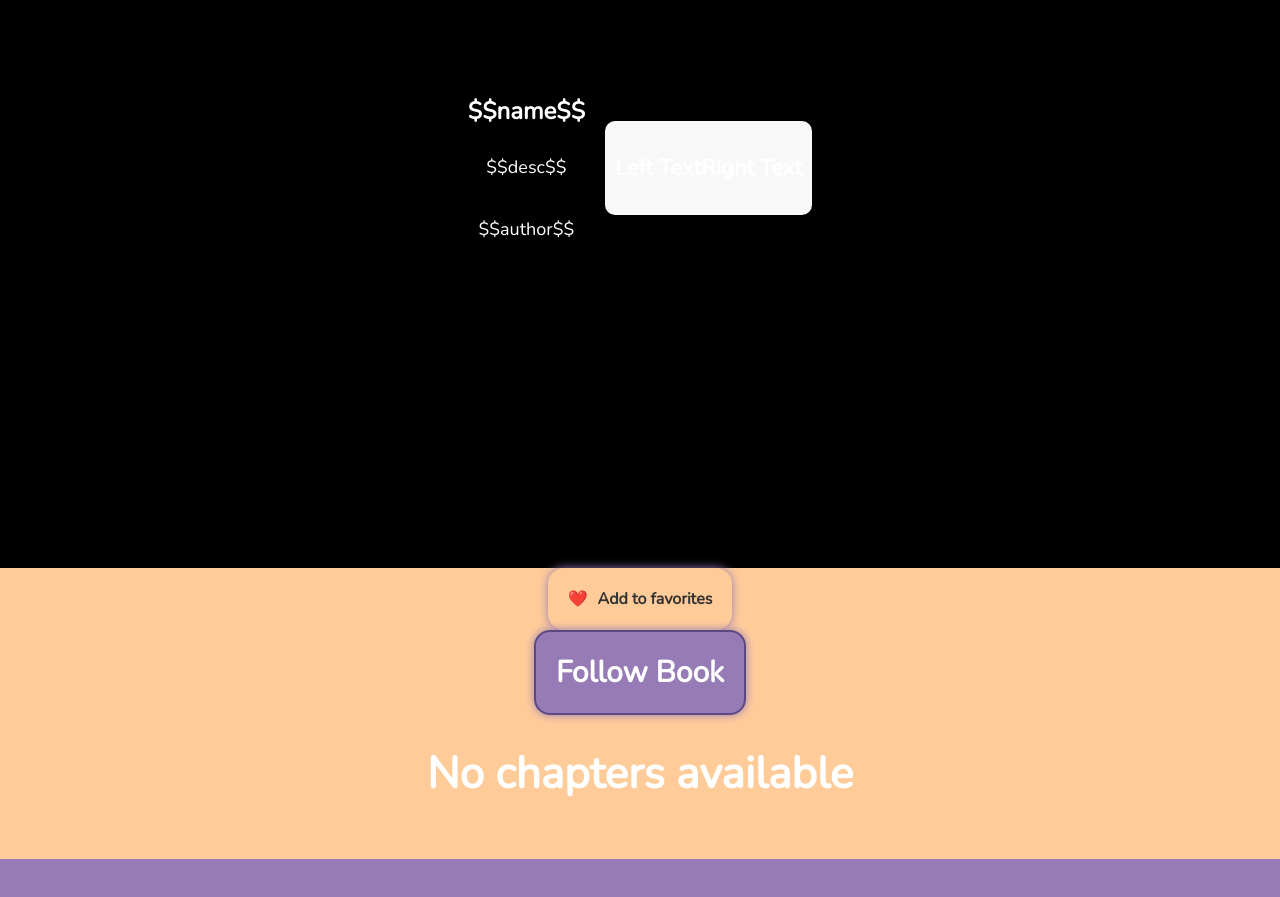
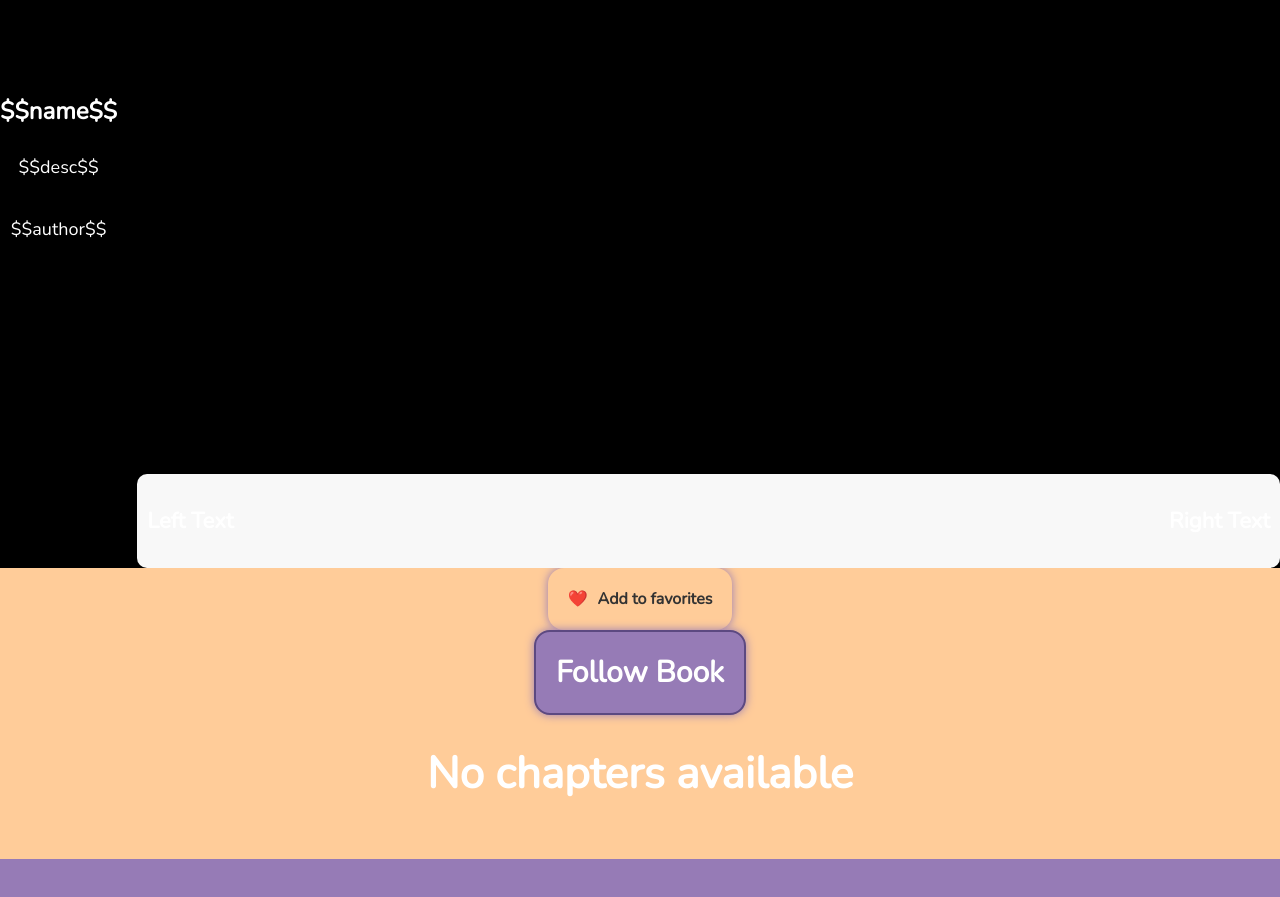
Before and after one commit to ShiSiLang/novels, a website: page html/book.html in a window 1280 px wide. Shown: the part 800-1697 px from the top of the page. Drawn offline with nearby package versions, Linux system fonts and the light colour scheme.

Commit message:
Update book.html

```diff
--- a/html/book.html
+++ b/html/book.html
@@ -190,6 +190,8 @@
     display: flex;
     flex-direction: column;
     align-items: flex-start;
+    width: 100%;
+    margin-top: auto;
   }
 
 .content {
```
Lines whose indentation alone changed are shown as unchanged.
